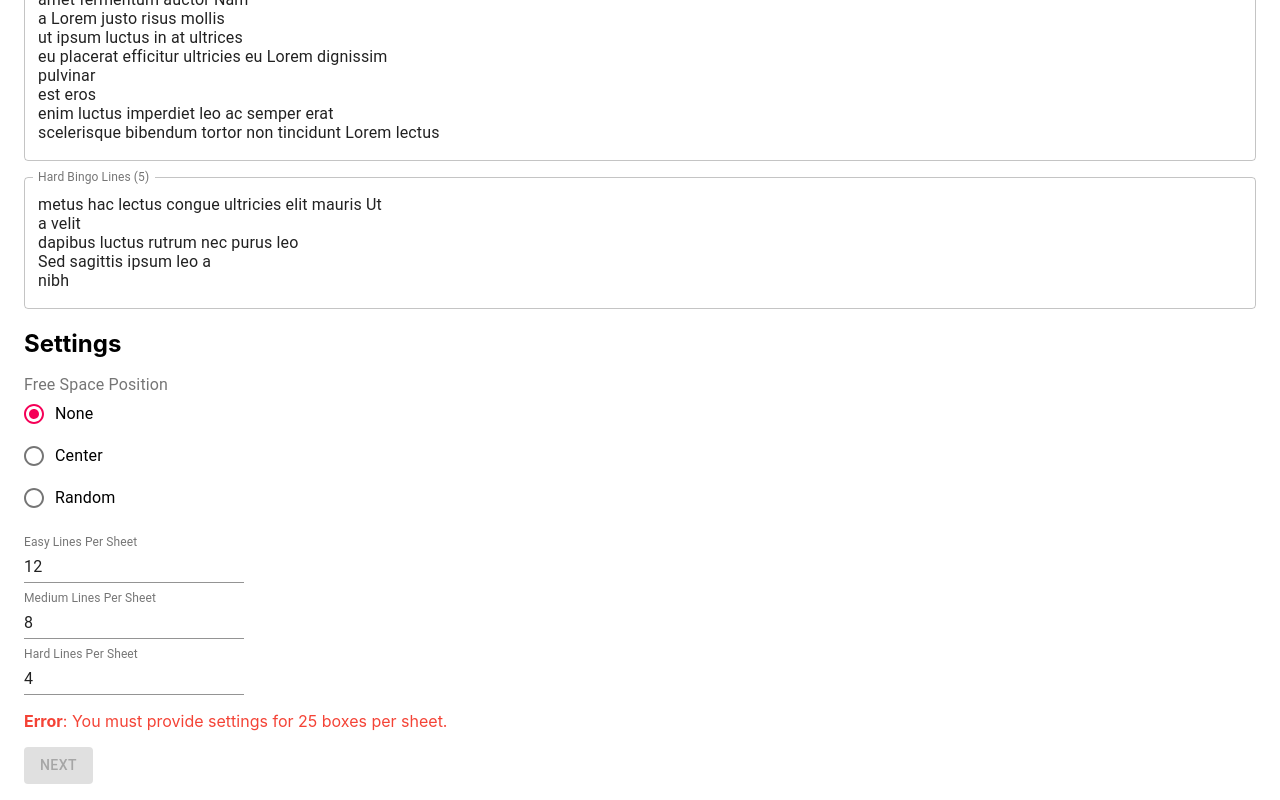
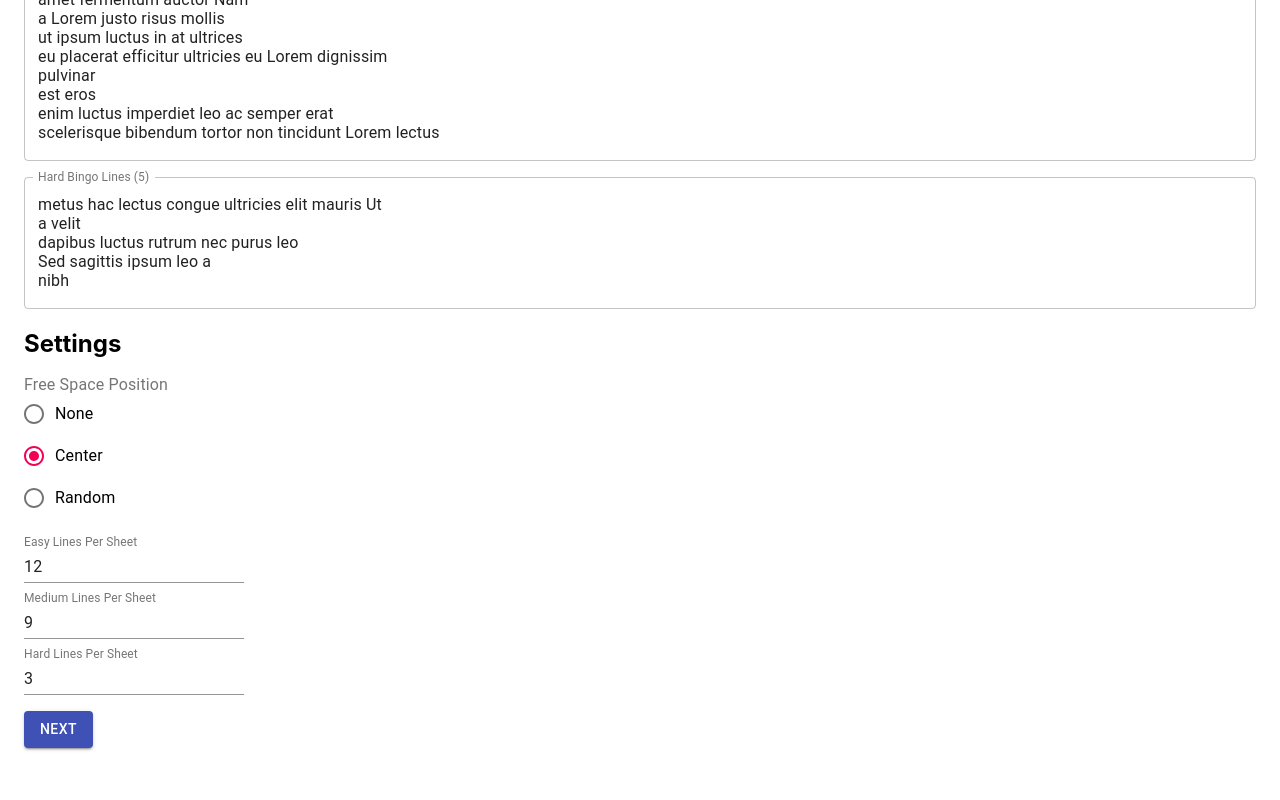
Before and after one commit to DSurguy/bingo-builder, a React (Vite) app: page / in a window 1280 px wide. Shown: the part 775-1575 px from the top of the page. After the commit the page ends 1539 px from the top, so only its background shows below. Built offline with nearby package versions, Linux system fonts and the light colour scheme.

Commit message:
Set defaults to the ones I want to use

```diff
--- a/src/steps/InputStep.tsx
+++ b/src/steps/InputStep.tsx
@@ -21,12 +21,12 @@ export default function InputStep({ onComplete }: Props) {
   const [mediumLines, setMediumLines] = useState(lineSeed(10))
   const [hardLines, setHardLines] = useState(lineSeed(5))
   const [numEasyLinesSetting, setNumEasyLinesSetting] = useState(12)
-  const [numMediumLinesSetting, setNumMediumLinesSetting] = useState(8)
-  const [numHardLinesSetting, setNumHardLinesSetting] = useState(4)
+  const [numMediumLinesSetting, setNumMediumLinesSetting] = useState(9)
+  const [numHardLinesSetting, setNumHardLinesSetting] = useState(3)
   const [numEasyLinesError, setNumEasyLinesError] = useState("")
   const [numMediumLinesError, setNumMediumLinesError] = useState("")
   const [numHardLinesError, setNumHardLinesError] = useState("")
-  const [freeSpaceSetting, setFreeSpaceSetting] = useState(FreeSpaceSetting.none)
+  const [freeSpaceSetting, setFreeSpaceSetting] = useState(FreeSpaceSetting.center)
 
   const getCleanedLines = (rawLines: string) => rawLines.split(/[\n\r]/g).map(line => line.trim()).filter(l => l);
   const cleanedEasyLines = getCleanedLines(easyLines);
```
